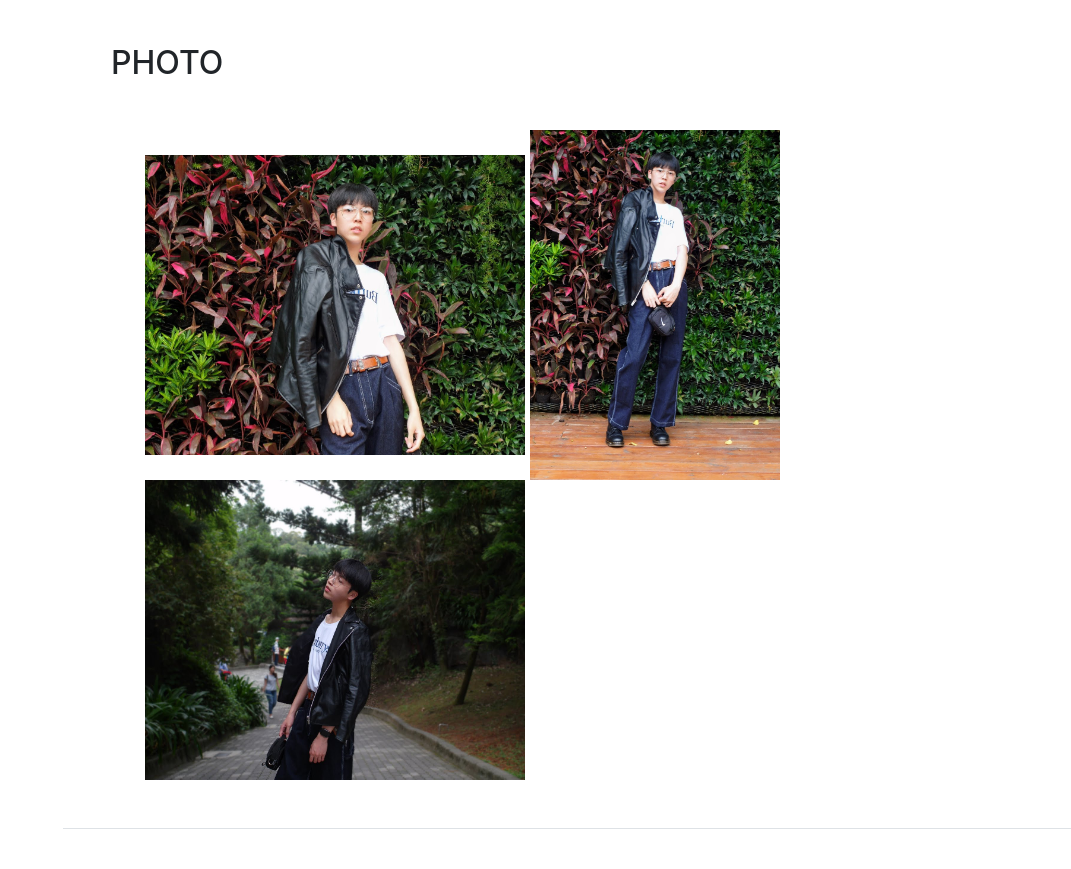
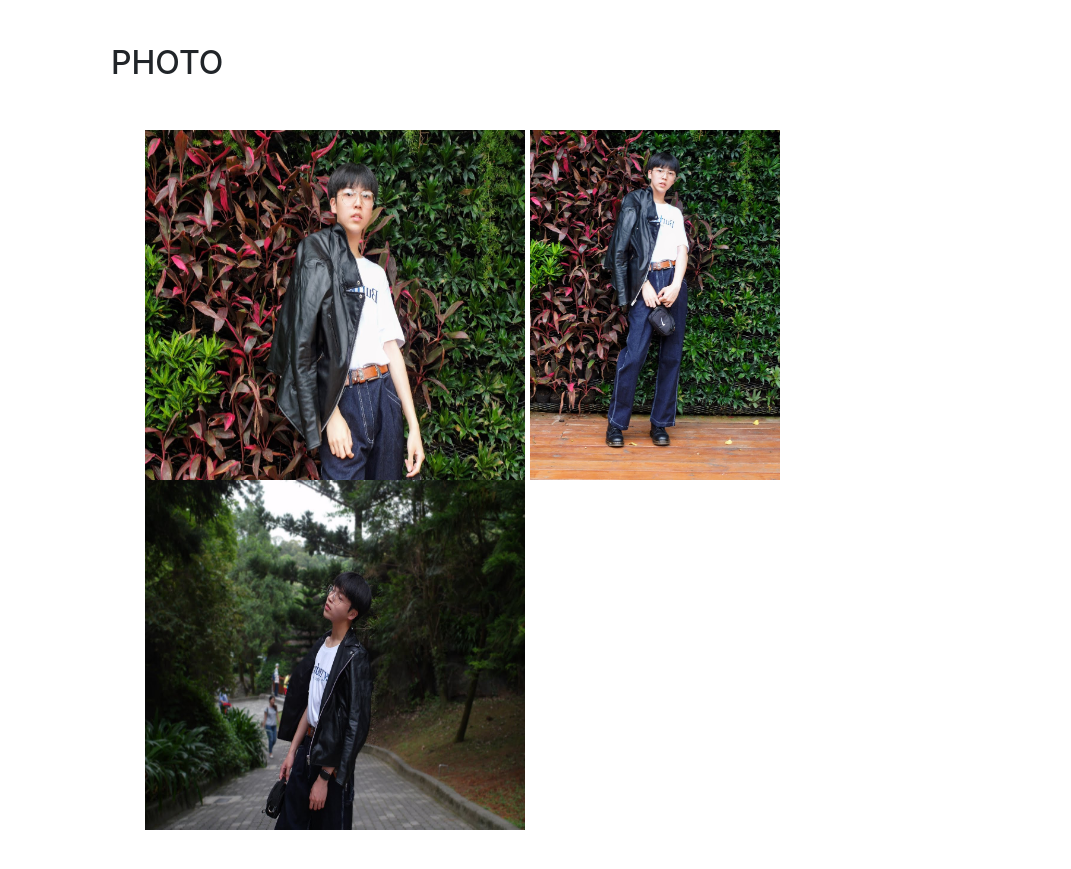
Before and after one commit to liaopoyi/liaopoyi.github.io, a website with bundled scripts: page index.html in a window 1280 px wide. Shown: the part 5860-6729 px from the top of the page, without its empty margins (209-1280 px from the left). Before the commit the page ends 6689 px from the top, so only its background shows below. Built offline with nearby package versions, Linux system fonts and the light colour scheme; a web font is replaced by a local one.

Commit message:
Add files via upload

```diff
--- a/index.html
+++ b/index.html
@@ -569,9 +569,9 @@
           <h2 class="mb-5">Photo</h2>
           <ul class="fa-ul mb-0">
             <div id="accordion">
-            <td><img src="img/pics.jpg" width="380" height="300"></td>
+            <td><img src="img/pics.jpg" width="380" height="350"></td>
 			<td><img src="img/pics2.jpg" width="250" height="350"></td>
-            <td><img src="img/pics1.jpg" width="380" height="300"></td>
+            <td><img src="img/pics1.jpg" width="380" height="350"></td>
 
 
     <!-- Bootstrap core JavaScript -->
```
